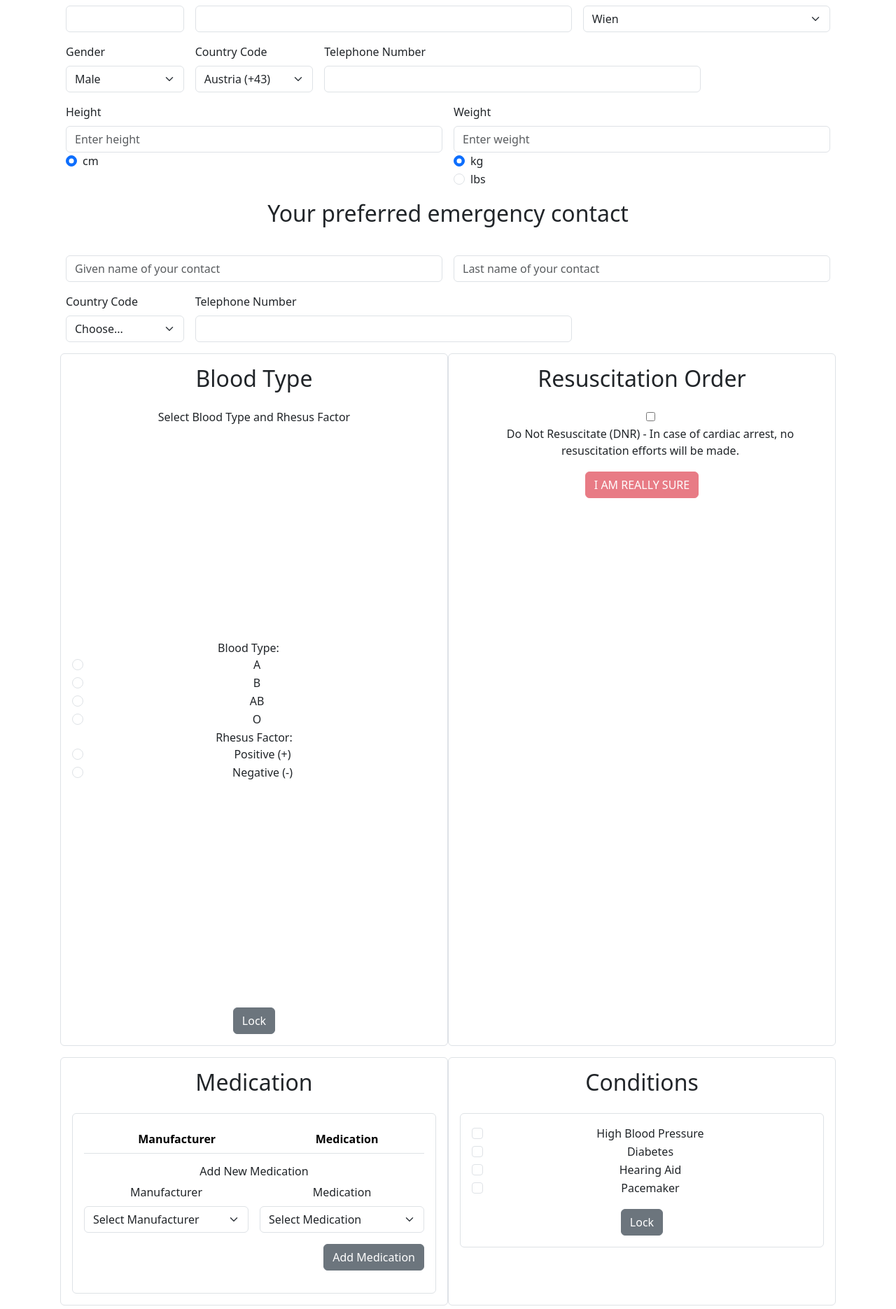
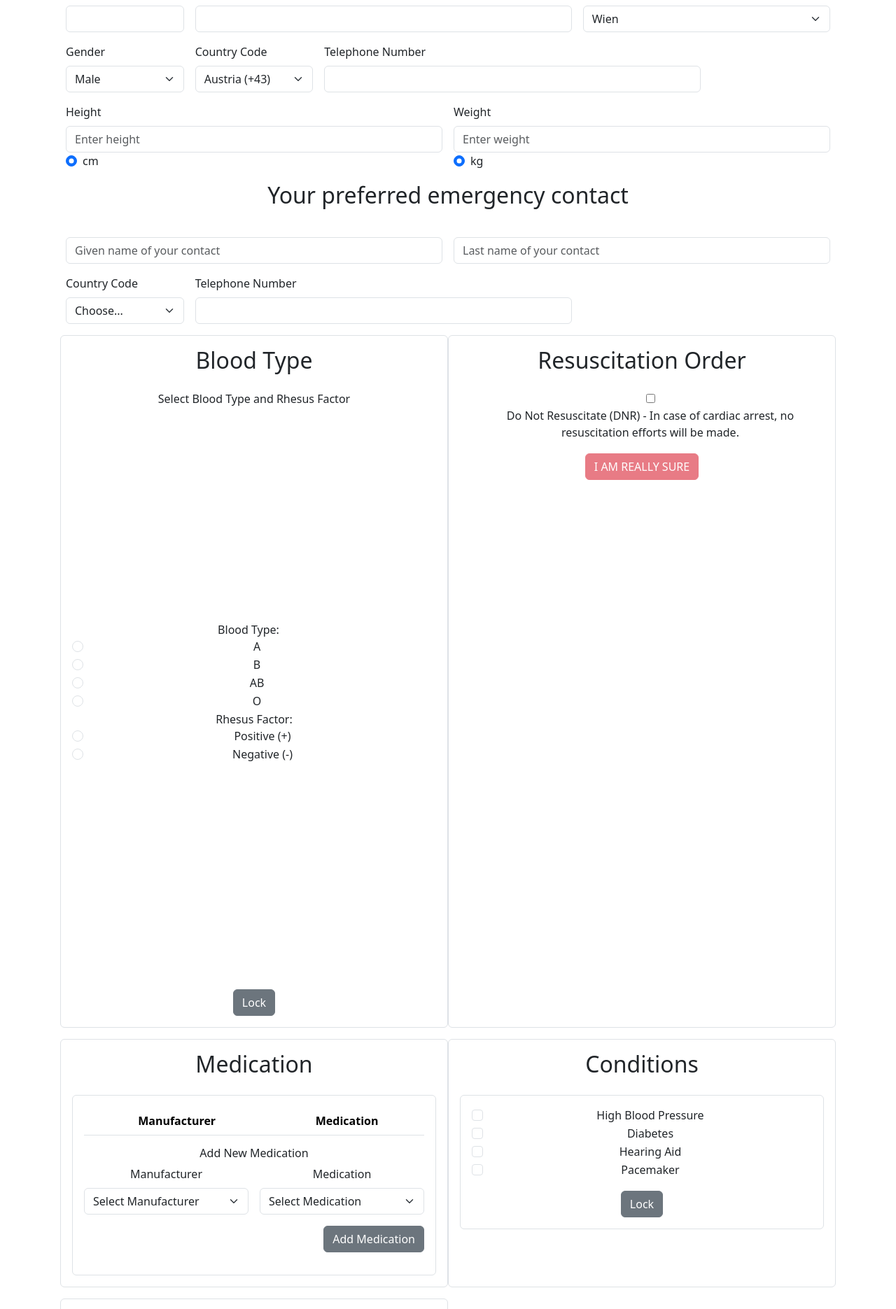
Before and after one commit to M1Ze/MDE2-Project, a Flask app: page /userPatientInfo in a window 1280 px wide. Shown: the part 622-2493 px from the top of the page at 70% size. Run offline with Flask 3, Linux system fonts and the light colour scheme; lists and menus that the app fills with data are empty; parts of the project's set-up code (start-up, migrations or seed data) failed here and were passed over; some libraries are stand-ins or nearby versions.

```diff
--- a/fhir_data_processing/observation_data.py
+++ b/fhir_data_processing/observation_data.py
@@ -121,7 +121,6 @@ class ObservationData:
 
     def create_fhir_inFilesystem(self, filepath, patient_folder):
 
-
         # Ensure the patient folder exists
         os.makedirs(patient_folder, exist_ok=True)
 
--- a/templates/user_patient_info.html
+++ b/templates/user_patient_info.html
@@ -125,10 +125,6 @@
             <div class="form-check">
                 <input class="form-check-input" type="radio" name="weight_unit" id="weight_kg" value="kg" checked>
                 <label class="form-check-label" for="weight_kg">kg</label>
-            </div>
-            <div class="form-check">
-                <input class="form-check-input" type="radio" name="weight_unit" id="weight_lbs" value="lbs">
-                <label class="form-check-label" for="weight_lbs">lbs</label>
             </div>
         </div>
 
```
Also changed, not shown: instance/database.db.
